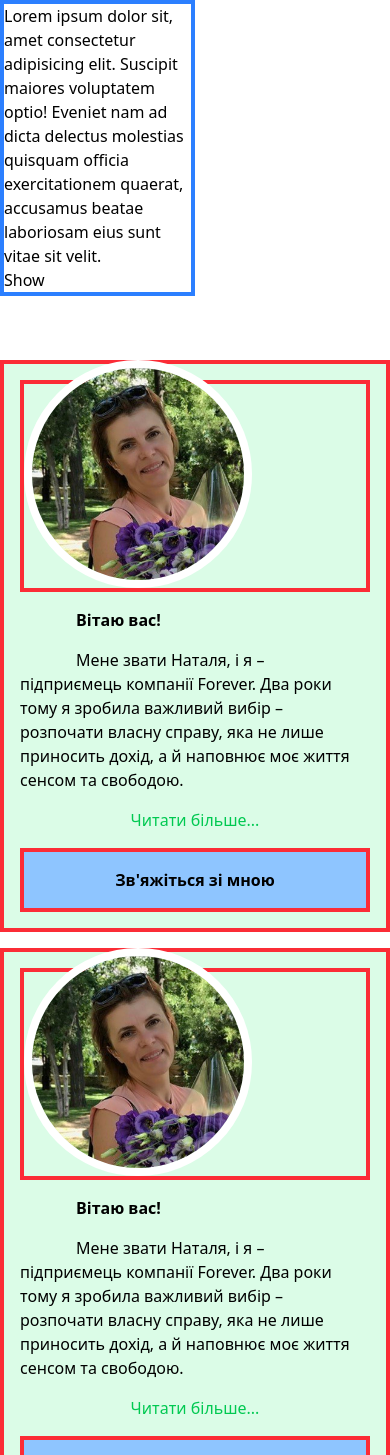
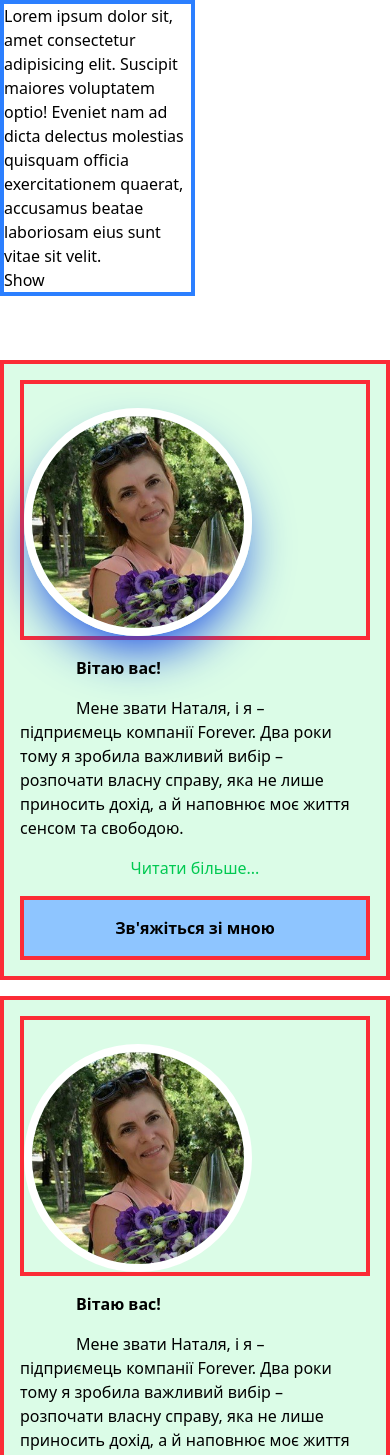
Before and after one commit to oleksandrmaliy/Natalya, a React (Vite) app: page / in a window 390 px wide. Shown: the top 1455 px of the page. Built offline with nearby package versions, Linux system fonts and the light colour scheme.

Commit message:
test shadow

```diff
--- a/src/components/hero.jsx
+++ b/src/components/hero.jsx
@@ -48,7 +48,7 @@ const HeroBlock = () => {
         <img
           src={natalya}
           alt="Natalya"
-          className="shadow-all-green -mt-6 w-2/3 rounded-full border-8 border-white sm:-mt-7 md:relative md:-top-12 md:-left-0 md:w-full lg:-top-16 xl:-top-20"
+          className="mt-6 w-2/3 rounded-full border-8 border-white sm:-mt-7 md:relative md:-top-12 md:-left-0 md:w-full lg:-top-16 xl:-top-20"
         />
       </div>
 
--- a/src/components/test.jsx
+++ b/src/components/test.jsx
@@ -35,17 +35,6 @@ const Test = () => {
       });
     }
   }, [effect2, showText]);
-
-  // useLayoutEffect(() => {
-  // 	if (effect && !showText) {
-  // 		requestAnimationFrame(() => {
-  // 			document.getElementById(identity)?.scrollIntoView({
-  // 				behavior: 'smooth',
-  // 				block: 'center',
-  // 			});
-  // 		});
-  // 	}
-  // }, [effect, showText]);
 
   const handleClick = () => {
     setShowText(!showText);
@@ -85,14 +74,13 @@ const Test = () => {
       </div>
       <div
         id="hero"
-        // className="mb-4 grid h-fit grid-cols-1 border-4 border-red-500 bg-green-100 p-4 sm:mb-5 sm:p-5 md:mb-6 md:grid md:grid-cols-3 md:gap-6 md:p-6 lg:mb-7 lg:gap-7 lg:p-7 xl:mb-8 xl:gap-8 xl:p-8"
-        className="mb-4 grid grid-cols-1 border-4 border-red-500 bg-green-100 p-4 sm:mb-5 sm:p-5 md:mb-6 md:grid md:grid-cols-3 md:gap-6 md:p-6 lg:mb-7 lg:gap-7 lg:p-7 xl:mb-8 xl:gap-8 xl:p-8"
+        className="mb-4 grid grid-cols-1 border-4 border-red-500 bg-green-100 p-4 sm:mb-5 sm:p-5 md:mb-6 md:grid-cols-3 md:gap-6 md:p-6 lg:mb-7 lg:gap-7 lg:p-7 xl:mb-8 xl:gap-8 xl:p-8"
       >
         <div className="mb-4 border-4 border-red-500 sm:mb-5 md:relative md:mb-0">
           <img
             src={natalya}
             alt="Natalya"
-            className="shadow-all-green -mt-6 w-2/3 rounded-full border-8 border-white sm:-mt-7 md:relative md:-top-12 md:-left-0 md:w-full lg:-top-16 xl:-top-20"
+            className="mt-6 w-2/3 rounded-full border-8 border-white shadow-2xl shadow-blue-700 sm:-mt-7 md:relative md:-top-12 md:-left-0 md:w-full lg:-top-16 xl:-top-20"
           />
         </div>
 
```
